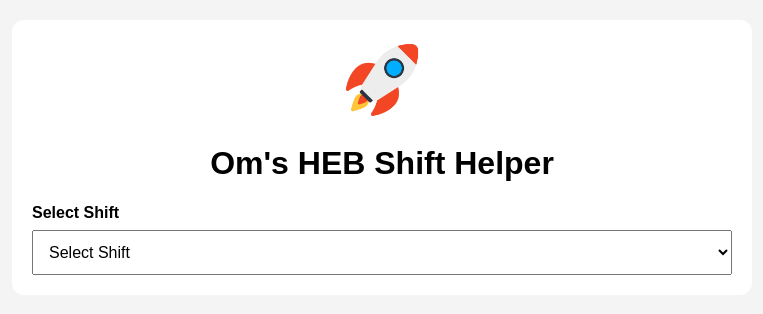
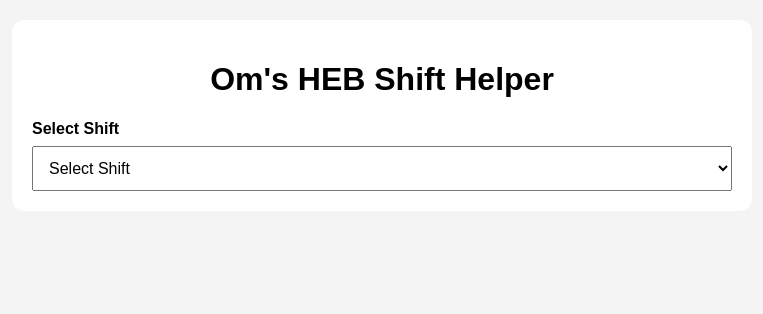
Before and after one commit to patelom1/oms-heb-shift-helper, a plain HTML site: page index.html in a window 1280 px wide. Shown: the whole page, without its empty margins (258-1021 px from the left). Drawn offline with Linux system fonts and the light colour scheme.

Commit message:
Refactor header section in index.html
Removed redundant header div and adjusted structure.

```diff
--- a/index.html
+++ b/index.html
@@ -25,14 +25,7 @@
 <div class="container">
 
 
-    <div class="header">
-
-        <img src="rocket.jpg" class="logo">
-
-        <h1>Om's HEB Shift Helper</h1>
-
-    </div>
-
+    <h1>Om's HEB Shift Helper</h1>
 
 
     <label>Select Shift</label>
@@ -59,7 +52,6 @@
     </select>
 
 
-
     <div id="schedule"></div>
 
 
```
